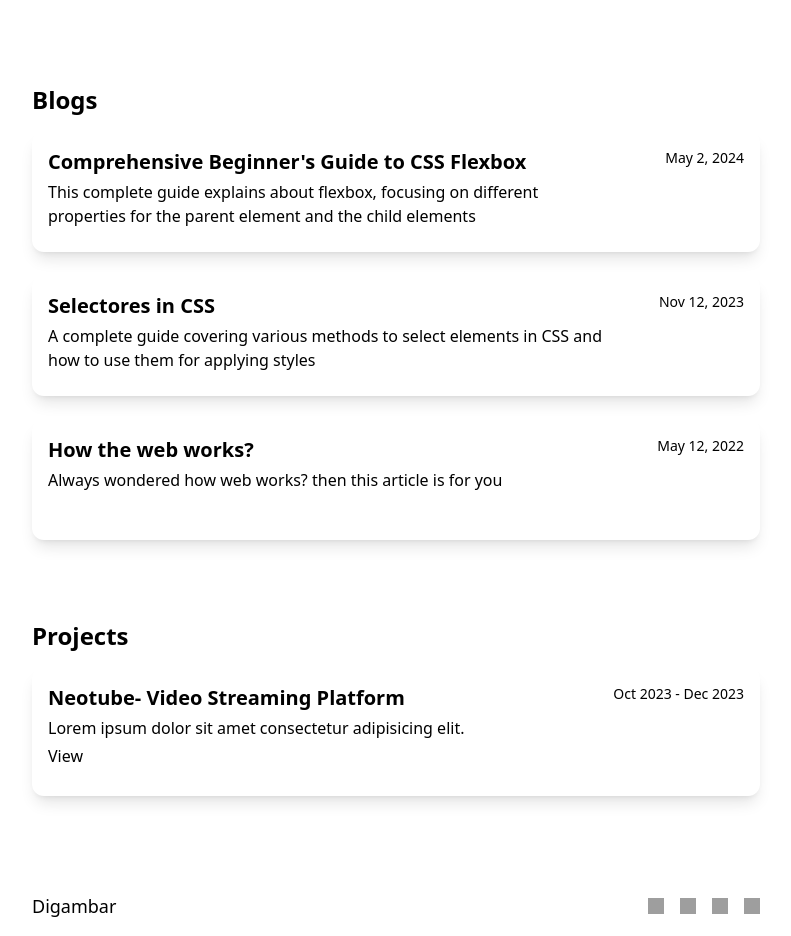
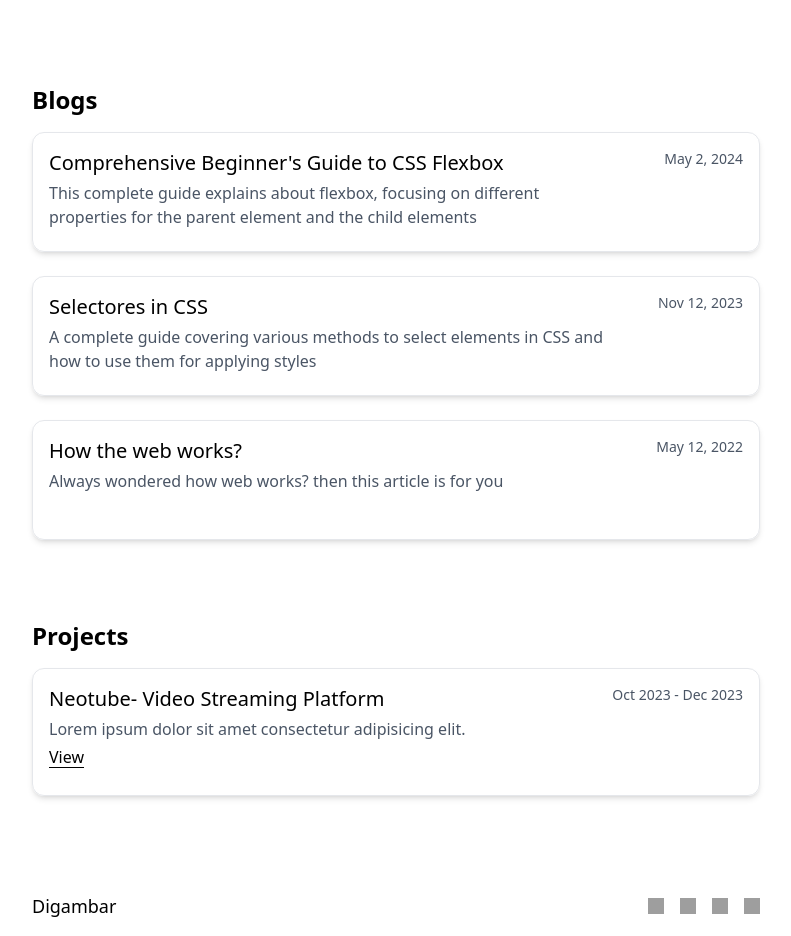
Before and after one commit to Digambar1411/portfolio, a React (Vite) app: page / in a window 1280 px wide. Shown: the part 300-1236 px from the top of the page, without its empty margins (244-1035 px from the left). Built offline with nearby package versions, Linux system fonts and the light colour scheme; grey boxes are pictures that could not be loaded.

Commit message:
style: text color

```diff
--- a/src/components/Blogs.jsx
+++ b/src/components/Blogs.jsx
@@ -13,13 +13,13 @@ function Blogs() {
       <div className='flex flex-col gap-6'>
         {
           blogs?.map(blog => (
-            <article key={blog.id} className='p-4 hover:border rounded-xl shadow-lg gap-4 items-start hover:box-border h-30'>
+            <article key={blog.id} className='p-4 hover:border rounded-xl shadow-md border border-gray-200 gap-4 items-start hover:box-border h-30'>
               <Link to={`/blog/${blog.slug}`} className='flex justify-between'>
                 <div className='w-[80%]'>
-                  <h1 className='font-bold text-xl'>{blog.title}</h1>
-                  <p className='font-extralight my-1'>{blog.content}</p>
+                  <h1 className='font-gray-700 text-xl'>{blog.title}</h1>
+                  <p className='text-gray-600 font-light my-1'>{blog.content}</p>
                 </div>
-                <p className='font-extralight text-sm' >{blog.publishDate}</p>
+                <p className='text-gray-600 font-light text-sm'>{blog.publishDate}</p>
               </Link>
             </article>
           ))
--- a/src/components/Intro.jsx
+++ b/src/components/Intro.jsx
@@ -9,9 +9,9 @@ function Intro() {
     <div className='flex justify-between gap-4 mt-12 p-4'>
       <div className='max-w-[70%]'>
         <h1 className="font-bold text-2xl mb-2">Hello I'm Digambar.</h1>
-        <p className='flex justify-start wrap'>A frontend developer specializing in React. I'm passionate about creating great web experiences that make a difference.</p>
+        <p className='flex justify-start wrap text-gray-600'>A frontend developer specializing in React. I'm passionate about creating great web experiences that make a difference.</p>
         <div className='flex justify-items-center items-center gap-6 mt-6'>
-          <button className='bg-black text-white py-2 px-4 border rounded-xl cursor-pointer'>Download resume</button>
+          <a href ="/digambar_resume.pdf" className='bg-black text-white py-2 px-4 border rounded-xl cursor-pointer'>Download resume</a>
           <SocialLinks ids={links} />
         </div>
       </div>
--- a/src/components/Project.jsx
+++ b/src/components/Project.jsx
@@ -2,13 +2,13 @@ import React from 'react'
 
 function Project({ project }) {
   return (
-    <div className='h-32 p-4 hover:border rounded-xl shadow-lg flex justify-between gap-4 items-start hover:box-border'>
+    <div className='h-32 p-4 hover:border rounded-xl shadow-md border border-gray-200 flex justify-between gap-4 items-start hover:box-border'>
       <div>
-        <h1 className='font-bold text-xl'>{project.title}</h1>
-        <p className='font-light my-1'>{project.content}</p>
-        <a href={project.link} target='__blank' className='cursor-pointer'>View</a>
+        <h1 className='font-gray-700 text-xl'>{project.title}</h1>
+        <p className='text-gray-600 font-light my-1'>{project.content}</p>
+        <a href={project.link} target='__blank' className='cursor-pointer underline underline-offset-4'>View</a>
       </div>
-      <div className='text-sm'>
+      <div className='text-gray-600 font-light text-sm'>
         <span>{project.startDate}</span> - <span>{project.endDate}</span>
       </div>
     </div>
```
Also changed, not shown: 1 other file (tests, documents, lock files or other folders).
